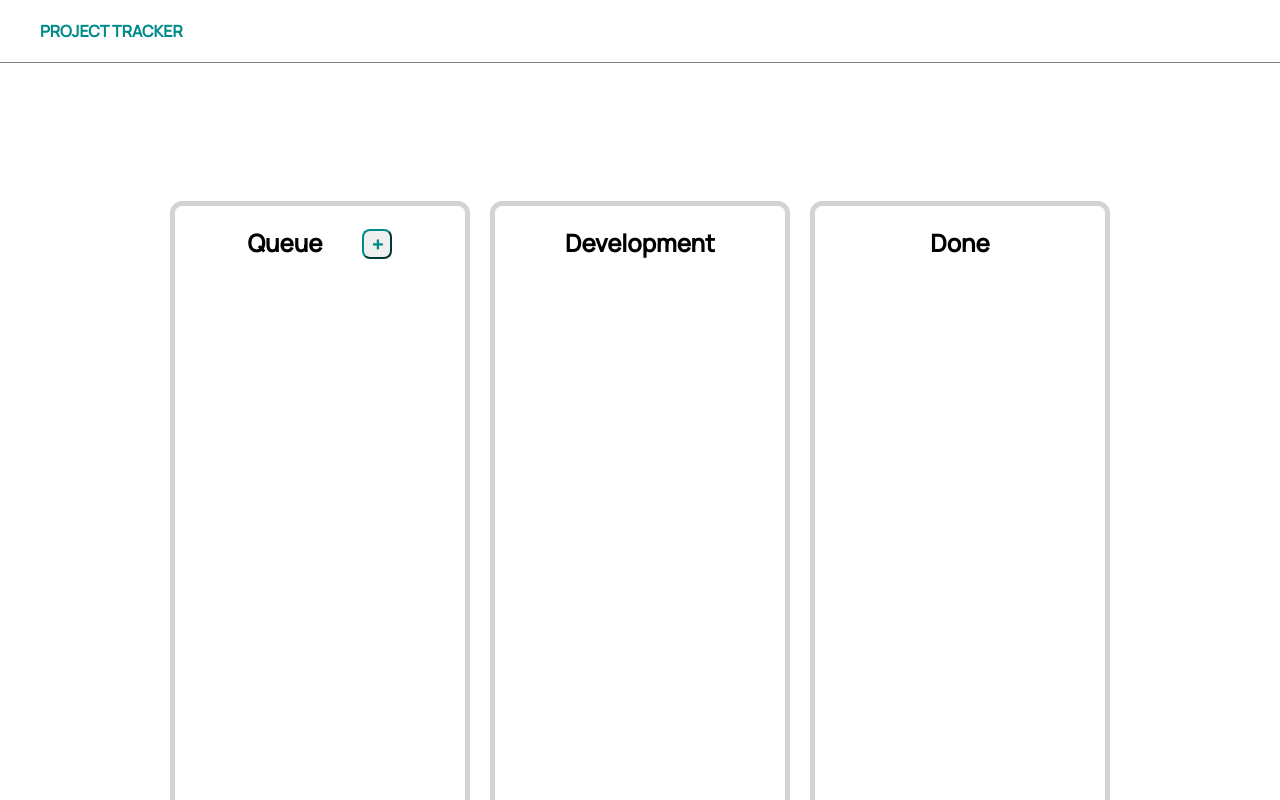
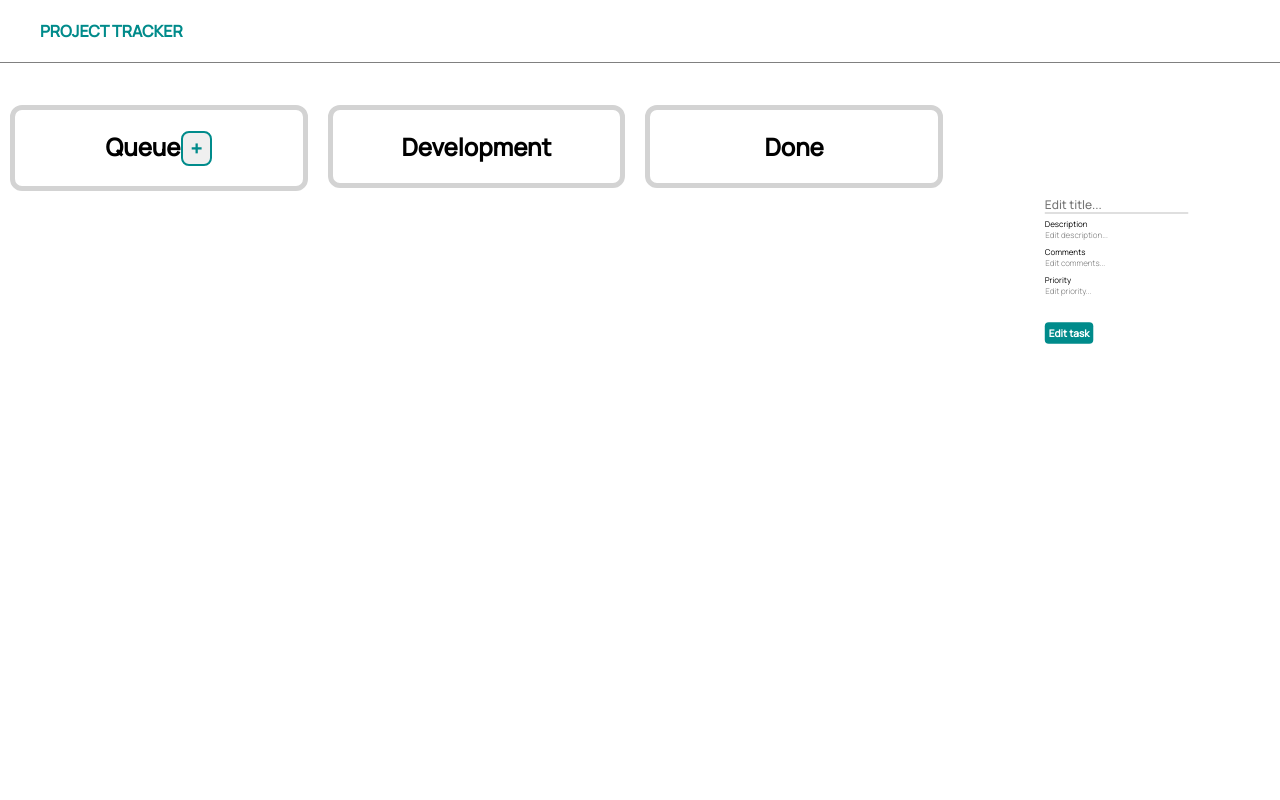
Before and after one commit to LonelyBald/project-tracker, a React (Create React App) app: page /tasks in a window 1280 px wide. Shown: the top 800 px of the page. Built offline with nearby package versions, Linux system fonts and the light colour scheme.

Commit message:
Updated layout.

```diff
--- a/package.json
+++ b/package.json
@@ -11,8 +11,6 @@
     "@types/react": "^18.0.25",
     "@types/react-dom": "^18.0.9",
     "eslint": "8.22.0",
-    "lodash": "^4.17.21",
-    "lodash.debounce": "^4.0.8",
     "node-sass": "^7.0.3",
     "react": "^18.2.0",
     "react-dom": "^18.2.0",
--- a/src/components/ModalCreator.tsx
+++ b/src/components/ModalCreator.tsx
@@ -59,24 +59,21 @@ export const ModalCreator = ({ active, setActive }: ModalCreatorProps) => {
   }, [columns]);
 
   return (
-    <div
-      className={active ? 'modalCreator active' : 'modalCreator'}
-      onClick={() => setActive(false)}
-    >
+    <div className={active ? 'modal active' : 'modal'} onClick={() => setActive(false)}>
       <div
-        className={active ? 'modalCreator__content active' : 'modalCreator__content'}
+        className={active ? 'modal__content active' : 'modal__content'}
         onClick={(e) => e.stopPropagation()}
       >
         <input
           value={titleInputValue}
           onChange={onChangeTitleInput}
-          className="modalCreator__content__title"
+          className="modal__content__title"
           type="text"
           placeholder="Add title..."
         />
         <div>Description</div>
         <input
-          className="modalCreator__content__description"
+          className="modal__content__description"
           type="text"
           placeholder="Add description..."
           value={descInputValue}
@@ -84,7 +81,7 @@ export const ModalCreator = ({ active, setActive }: ModalCreatorProps) => {
         />
         <div>Comments</div>
         <input
-          className="modalCreator__content__comments"
+          className="modal__content__comments"
           type="text"
           placeholder="Add comments..."
           value={commentsInputValue}
@@ -92,13 +89,13 @@ export const ModalCreator = ({ active, setActive }: ModalCreatorProps) => {
         />
         <div>Priority</div>
         <input
-          className="modalCreator__content__comments"
+          className="modal__content__comments"
           type="text"
           placeholder="Add priority..."
           value={priorityInputValue}
           onChange={onChangePriorityInput}
         />
-        <button className="modalCreator__content__button" onClick={handleAddTask}>
+        <button className="modal__content__button" onClick={handleAddTask}>
           Add task
         </button>
       </div>
--- a/src/components/ModalEdit.tsx
+++ b/src/components/ModalEdit.tsx
@@ -12,6 +12,7 @@ export const ModalEdit = ({ active, setActive, changeTask }: ModalEditProps) =>
   const [titleInputValue, setTitleInputValue] = useState('');
   const [descInputValue, setDescInputValue] = useState('');
   const [commentsInputValue, setCommentsInputValue] = useState('');
+  const [priorityInputValue, setPriorityInputValue] = useState('');
   const onChangeTitleInput = (event: ChangeEvent<HTMLInputElement>) => {
     setTitleInputValue(event.target.value);
   };
@@ -21,6 +22,9 @@ export const ModalEdit = ({ active, setActive, changeTask }: ModalEditProps) =>
 
   const onChangeCommentsInput = (event: ChangeEvent<HTMLInputElement>) => {
     setCommentsInputValue(event.target.value);
+  };
+  const onChangePriorityInput = (event: ChangeEvent<HTMLInputElement>) => {
+    setPriorityInputValue(event.target.value);
   };
 
   const handleEditTask = () => {
@@ -33,6 +37,7 @@ export const ModalEdit = ({ active, setActive, changeTask }: ModalEditProps) =>
       date: date,
       comments: commentsInputValue,
     });
+    setPriorityInputValue('');
     setTitleInputValue('');
     setCommentsInputValue('');
     setDescInputValue('');
@@ -41,11 +46,11 @@ export const ModalEdit = ({ active, setActive, changeTask }: ModalEditProps) =>
   return (
     <div className={active ? 'modalEdit active' : 'modalEdit'} onClick={() => setActive(false)}>
       <div
-        className={active ? 'modalEdit__content active' : 'modalEdit__content'}
+        className={active ? 'modal__content active' : 'modal__content'}
         onClick={(e) => e.stopPropagation()}
       >
         <input
-          className="modalEdit__content__title"
+          className="modal__content__title"
           type="text"
           placeholder="Edit title..."
           value={titleInputValue}
@@ -53,7 +58,7 @@ export const ModalEdit = ({ active, setActive, changeTask }: ModalEditProps) =>
         />
         <div>Description</div>
         <input
-          className="modalEdit__content__description"
+          className="modal__content__description"
           type="text"
           placeholder="Edit description..."
           value={descInputValue}
@@ -61,13 +66,21 @@ export const ModalEdit = ({ active, setActive, changeTask }: ModalEditProps) =>
         />
         <div>Comments</div>
         <input
-          className="modalEdit__content__comments"
+          className="modal__content__comments"
           type="text"
           placeholder="Edit comments..."
           value={commentsInputValue}
           onChange={onChangeCommentsInput}
         />
-        <button className="modalEdit__content__button" onClick={handleEditTask}>
+        <div>Priority</div>
+        <input
+          className="modal__content__priority"
+          type="text"
+          placeholder="Edit priority..."
+          value={priorityInputValue}
+          onChange={onChangePriorityInput}
+        />
+        <button className="modal__content__button" onClick={handleEditTask}>
           Edit task
         </button>
       </div>
--- a/src/components/TaskPage.tsx
+++ b/src/components/TaskPage.tsx
@@ -1,6 +1,5 @@
 import React, { DragEvent, useState } from 'react';
-import '../scss/modalEdit.scss';
-import '../scss/modalCreator.scss';
+import '../scss/modal.scss';
 import '../scss/tasks.scss';
 import { ModalCreator } from './ModalCreator';
 import { useColumns } from '../hooks/useColumns';
--- a/src/scss/modalCreator.scss
+++ b/src/scss/modal.scss
@@ -1,8 +1,9 @@
-.modalCreator {
+
+.modal {
   height: 100vh;
   width: 100vw;
   background-color: rgba(0, 0 ,0 ,0.2);
-  position: fixed;
+  position: absolute;
   top: 0;
   left: 0;
   display: flex;
@@ -11,15 +12,15 @@
   opacity: 0;
   pointer-events: none;
   transition: 0.5s;
-  z-index: 3;
+  z-index: 4;
 }
 
-.modalCreator.active {
+.modal.active {
   opacity: 1;
   pointer-events: all;
 }
 
-.modalCreator__content {
+.modal__content {
   padding: 20px;
   border-radius: 12px;
   background-color: white;
@@ -33,45 +34,64 @@
     border-bottom: 1px solid grey;
     outline: none;
     margin: 10px 0;
-  }
-  &__title:focus {
-    border: none;
-    border-bottom: 1px solid grey;
+    :focus {
+      border: none;
+      border-bottom: 1px solid grey;
+    }
   }
 
   &__description {
     width: 100%;
     font-size: 1rem;
     font-weight: 300;
-    border: none;
     outline: none;
     margin-bottom: 10px;
+    border: 1px solid transparent;
+
   }
+
   &__description:focus {
-    border: none;
+    border-bottom: 1px solid darkcyan;
   }
 
   &__comments {
     width: 100%;
     font-size: 1rem;
     font-weight: 300;
-    border-radius: 4px;
     outline: none;
     margin-bottom: 10px;
+    border: 1px solid transparent;
   }
+
+  &__comments:focus {
+    border-bottom: 1px solid darkcyan;
+  }
+
+  &__priority {
+    width: 100%;
+    font-size: 1rem;
+    font-weight: 300;
+    outline: none;
+    margin-bottom: 10px;
+    border: 1px solid transparent;
+  }
+
+  &__priority:focus {
+    border-bottom: 1px solid darkcyan;
+  }
+
   &__button {
     font-size: 20px;
     color: white;
     font-weight: bold;
     background-color: darkcyan;
+    padding: 8px;
     border: none;
-    width: 90px;
-    height: 30px;
     margin-top: 40px;
     border-radius: 8px;
   }
 }
 
-.modalCreator__content.active {
+.modal__content.active {
   transform: scale(1);
 }
--- a/src/scss/modalEdit.scss
+++ /dev/null
@@ -1,78 +0,0 @@
-
-.modalEdit {
-  height: 100vh;
-  width: 100vw;
-  background-color: rgba(0, 0 ,0 ,0.2);
-  position: absolute;
-  top: 0;
-  left: 0;
-  display: flex;
-  align-items: center;
-  justify-content: center;
-  opacity: 0;
-  pointer-events: none;
-  transition: 0.5s;
-  z-index: 4;
-}
-
-.modalEdit.active {
-  opacity: 1;
-  pointer-events: all;
-}
-
-.modalEdit__content {
-  padding: 20px;
-  border-radius: 12px;
-  background-color: white;
-  transform: scale(0.5);
-  transition: 0.4s all;
-  &__title {
-    width: 100%;
-    font-size: 1.5rem;
-    font-weight: 500;
-    border: none;
-    border-bottom: 1px solid grey;
-    outline: none;
-    margin: 10px 0;
-  }
-  &__title:focus {
-    border: none;
-    border-bottom: 1px solid grey;
-  }
-
-  &__description {
-    width: 100%;
-    font-size: 1rem;
-    font-weight: 300;
-    border: none;
-    outline: none;
-    margin-bottom: 10px;
-  }
-  &__description:focus {
-    border: none;
-  }
-
-  &__comments {
-    width: 100%;
-    font-size: 1rem;
-    font-weight: 300;
-    border-radius: 4px;
-    outline: none;
-    margin-bottom: 10px;
-  }
-  &__button {
-    font-size: 20px;
-    color: white;
-    font-weight: bold;
-    background-color: darkcyan;
-    border: none;
-    width: 90px;
-    height: 30px;
-    margin-top: 40px;
-    border-radius: 8px;
-  }
-}
-
-.modalEdit__content.active {
-  transform: scale(1);
-}
--- a/src/scss/tasks.scss
+++ b/src/scss/tasks.scss
@@ -16,12 +16,10 @@ p {
 }
 
 .wrapper {
-  width: 100vw;
-  height: 100vh;
   display: flex;
   justify-content: center;
-  margin-top: 10%;
-  max-height: 1000px;
+  margin-top: 32px;
+  height: 100%;
 }
 
 .board {
@@ -50,34 +48,36 @@ p {
   @media (max-width: 450px) {
     font-size: 13px;
   }
-    &__button {
-      font-size: 20px;
-      color: darkcyan;
-      font-weight: bold;
-      border-color: darkcyan;
-      width: 30px;
-      height: 30px;
-      margin-left: 40px;
-      border-radius: 8px;
-      @media (max-width: 450px) {
-        font-size: 9px;
-        width: 20px;
-        height: 20px;
-        border-radius: 6px;
-        margin-left: 10px;
-      }
-      &__edit {
-        width: 60px;
-      }
+  p{
+    flex: 2;
+    text-align: center;
+    @media (max-width: 450px) {
+      font-size: 13px;
     }
-    &__button:hover {
-      border: none;
+  }
+  button {
+    font-size: 20px;
+    color: darkcyan;
+    font-weight: bold;
+    border: 2px solid darkcyan;
+    padding: 2px 8px;
+    border-radius: 8px;
+    cursor: pointer;
+
+    &:hover {
+      border: 2px solid transparent;
       color: #fcfcf9;
       background-color: darkcyan;
-      &__edit {
+    }
 
-      }
+    @media (max-width: 450px) {
+      padding: 2px 4px;
+      font-size: 9px;
+      border-radius: 8px;
+      margin-left: 10px;
     }
+
+  }
 
 }
 
@@ -96,7 +96,6 @@ p {
   }
 
   &__edit {
-    position: absolute;
     font-size: 1.5rem;
     font-weight: 700;
 
```
Also changed, not shown: 2 other files (tests, documents, lock files or other folders).
